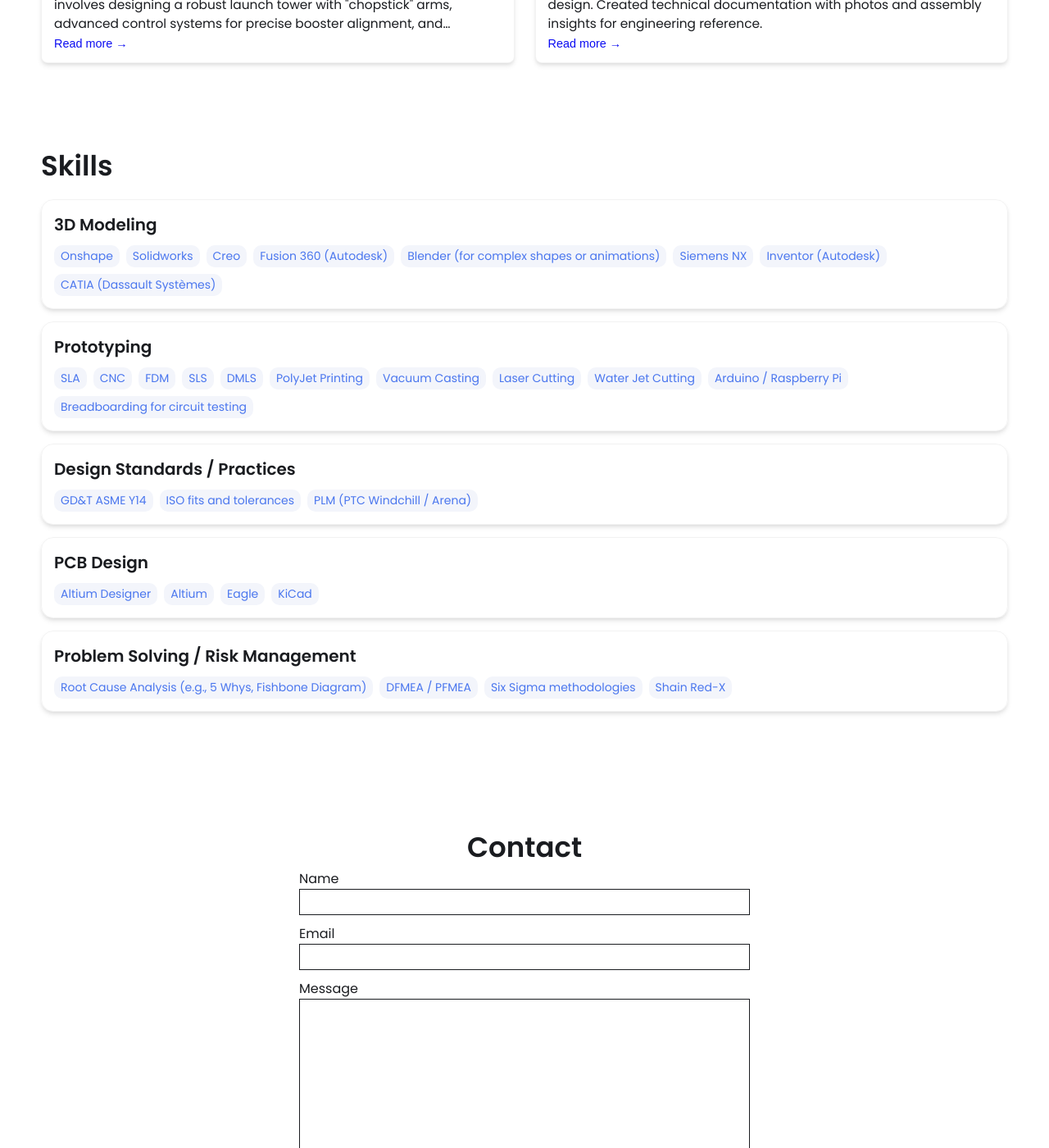
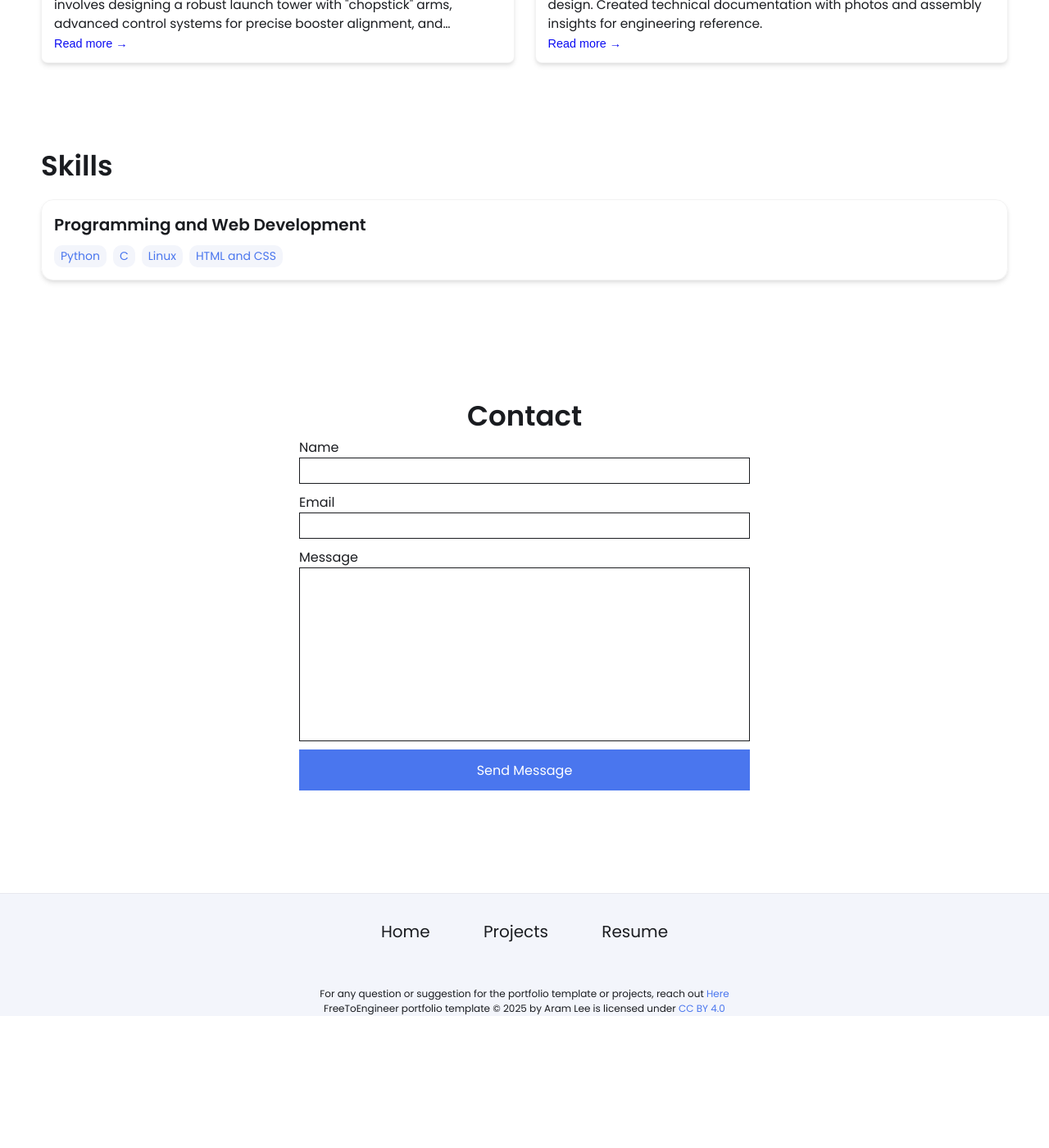
Before and after one commit to sahil-s573/sahil-s573.github.io, a Jekyll site: the page built from index.html, in a window 1280 px wide and 1400 px high, scrolled down 1449 px. Shown: the whole window at 82% size. Built offline with Jekyll 4.4.1, drawn with Linux system fonts in a browser that asks for light colours; after the commit the page ends 2688 px from its top, so only the background shows below that.

Commit message:
Update _config.yml

```diff
--- a/_config.yml
+++ b/_config.yml
@@ -32,64 +32,56 @@
 # Set up external links - this will show up as small icons next to your name.
 
 external-links:    # input only your own url slug. The icons with missing entries will not appear.
-  linkedin: test    # https://www.linkedin.com/in/{your url slug}
-  github: leea12    # https://github.com/{your url slug}
-  stackoverflow: test      # https://stackoverflow.com/users/{your url slug}
-  medium:            # https://medium.com/@{your url slug}
-  x-twitter:   # https://x.com/{your url slug}
-  threads:            # https://threads.net/@{your url slug}
+  # linkedin: test    # https://www.linkedin.com/in/{your url slug}
+  github: sahil-s573    https://github.com/sahil-s573
   instragram:       # https://instagram.com/{your url slug}
-  youtube:           # https://youtube.com/@{your url slug}
-  discord:            # https://discord.com/users/{your url slug}
-  bluesky:           # https://bsky.app/profile/{your url slug}
+  # youtube:           # https://youtube.com/@{your url slug}
+  # discord:            # https://discord.com/users/{your url slug}
+  # bluesky:           # https://bsky.app/profile/{your url slug}
 
 
 # Skills Section - Add the list of your Skills by categories/tools. The indentation for each level needs to be precise.
 skills:
-  - category: 3D Modeling
+  - category: Programming and Web Development
     tools:
-    - Onshape
-    - Solidworks
-    - Creo
-    - Fusion 360 (Autodesk)
-    - Blender (for complex shapes or animations)
-    - Siemens NX
-    - Inventor (Autodesk)
-    - CATIA (Dassault Systèmes)
-  - category: Prototyping
-    tools:
-    - SLA
-    - CNC
-    - FDM
-    - SLS
-    - DMLS
-    - PolyJet Printing
-    - Vacuum Casting
-    - Laser Cutting
-    - Water Jet Cutting
-    - Arduino / Raspberry Pi
-    - Breadboarding for circuit testing
-  - category: Design Standards / Practices
-    tools:
-    - GD&T ASME Y14
-    - ISO fits and tolerances
-    - PLM (PTC Windchill / Arena)
-  - category: PCB Design
-    tools:
-    - Altium Designer
-    - Altium
-    - Eagle
-    - KiCad
-  - category: Problem Solving / Risk Management
-    tools:
-    - Root Cause Analysis (e.g., 5 Whys, Fishbone Diagram)
-    - DFMEA / PFMEA
-    - Six Sigma methodologies
-    - Shain Red-X
+    - Python
+    - C
+    - Linux
+    - HTML and CSS
+  # - category: Prototyping
+  #   tools:
+  #   - SLA
+  #   - CNC
+  #   - FDM
+  #   - SLS
+  #   - DMLS
+  #   - PolyJet Printing
+  #   - Vacuum Casting
+  #   - Laser Cutting
+  #   - Water Jet Cutting
+  #   - Arduino / Raspberry Pi
+  #   - Breadboarding for circuit testing
+  # - category: Design Standards / Practices
+  #   tools:
+  #   - GD&T ASME Y14
+  #   - ISO fits and tolerances
+  #   - PLM (PTC Windchill / Arena)
+  # - category: PCB Design
+  #   tools:
+  #   - Altium Designer
+  #   - Altium
+  #   - Eagle
+  #   - KiCad
+  # - category: Problem Solving / Risk Management
+  #   tools:
+  #   - Root Cause Analysis (e.g., 5 Whys, Fishbone Diagram)
+  #   - DFMEA / PFMEA
+  #   - Six Sigma methodologies
+  #   - Shain Red-X
 
 
 # Contact Form Setup. Setup an account and copy over the key. When someone fills out the form, it will be received in your email.
-formspree-key:   https://formspree.io/f/{8-digit key}
+formspree-key:  https://formspree.io/f/movepkqq
 
 
 
```
